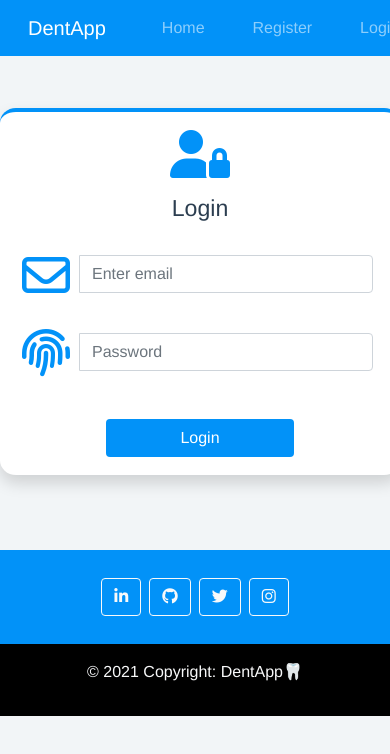
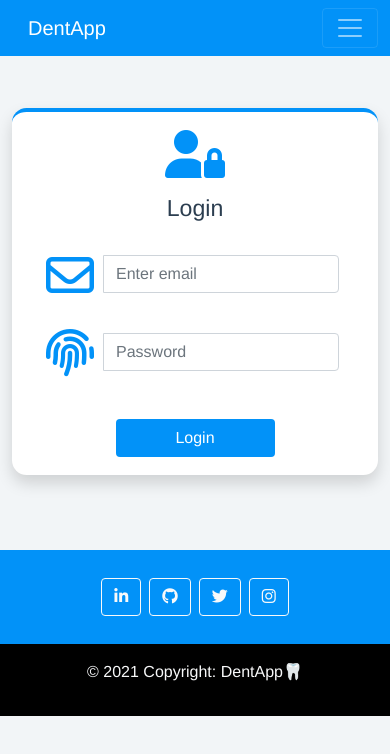
Before and after one commit to ibobev/dent-appointment-system, a Vue app in the folder client/: page /login in a window 390 px wide. Shown: the top 754 px of the page. Built offline with nearby package versions, Linux system fonts and the light colour scheme.

Commit message:
Fix navabar responsiveness
Make the hamburger menu clickable

```diff
--- a/client/src/components/Navigation.vue
+++ b/client/src/components/Navigation.vue
@@ -1,16 +1,28 @@
 <template>
   <header class="container">
-    <nav class="navbar navbar-expand navbar-dark fixed-top">
+    <nav class="navbar navbar-expand-lg navbar-dark fixed-top">
       <div class="container">
-
-        <router-link to="/" class=" navbar-brand nav-link">DentApp</router-link>
-        <div class="collapse navbar-collapse">
+        <router-link to="/" class="navbar-brand nav-link">DentApp</router-link>
+        <button
+          class="navbar-toggler"
+          type="button"
+          aria-label="Toggle navigation"
+          v-on:click="navCollapsed = !navCollapsed"
+        >
+          <span class="navbar-toggler-icon"></span>
+        </button>
+        <div
+          class="navbar-collapse"
+          v-bind:class="{ collapse: !navCollapsed, collapsed: navCollapsed }"
+        >
           <ul class="navbar-nav">
             <li class="nav-item px-3">
               <router-link to="/" class="nav-link">Home</router-link>
             </li>
             <li class="nav-item px-3">
-              <router-link to="/register" class="nav-link">Register</router-link>
+              <router-link to="/register" class="nav-link"
+                >Register</router-link
+              >
             </li>
             <li class="nav-item px-3">
               <router-link to="/login" class="nav-link">Login</router-link>
@@ -23,11 +35,22 @@
 </template>
 
 <style scoped>
-  nav{
-    background-color: #0292f8;
-  }
+nav {
+  background-color: #0292f8;
+}
 </style>
 
 <script>
-
+export default {
+  data() {
+    return {
+      navCollapsed: false,
+    };
+  },
+  watch: {
+    $route() {
+      this.navCollapsed = false;
+    },
+  },
+};
 </script>
--- a/client/src/views/Login.vue
+++ b/client/src/views/Login.vue
@@ -1,9 +1,12 @@
 <template>
+  <div class="container">
     <div class="row mt-4" v-if="error">
-    <div class="col-6 offset-md-3">
-      <div class="alert alert-danger">{{error}}</div>
+      <div class="col-md-6 offset-md-3">
+        <div class="alert alert-danger">{{ error }}</div>
       </div>
     </div>
+    <div class="row">
+      <div class="col-sm-12 col-md-6 col-lg-4 offset-md-3 offset-lg-4">
         <div id="login-page" class="container mt-5 shadow">
           <i class="fas fa-user-lock fa-3x mt-2"></i>
           <h3 class="mt-3 mb-4">Login</h3>
@@ -38,63 +41,70 @@
             <button type="submit" class="btn mt-3 mb-2">Login</button>
           </form>
         </div>
+      </div>
+    </div>
+  </div>
 </template>
 
 <style scoped>
-#login-page{
-  padding-top:10px;
-  padding-bottom:10px;
+#login-page {
+  padding-top: 10px;
+  padding-bottom: 10px;
   margin-bottom: 75px;
   background-color: #fff;
-  width:400px;
+  /* width: 400px; */
   border-top: 4px solid #0292f8;
-  border-radius:4%;
+  border-radius: 4%;
 }
-.far{
-  color:#0292f8;
-  margin-right:10px;
-  margin-left:10px;
+.far {
+  color: #0292f8;
+  margin-right: 10px;
+  margin-left: 10px;
 }
-.fas{
-  color:#0292f8;
-  margin-right:10px;
-  margin-left:10px;
+.fas {
+  color: #0292f8;
+  margin-right: 10px;
+  margin-left: 10px;
 }
-#email{
-  margin-right:15px;
+#email {
+  margin-right: 15px;
 }
-#password{
-  margin-right:15px;
+#password {
+  margin-right: 15px;
 }
-button{
+button {
   background-color: #0292f8;
-  color:#fff;
-  width:50%;
+  color: #fff;
+  width: 50%;
 }
-
 </style>
 
 <script>
-import axios from 'axios';
+import axios from "axios";
 
 export default {
-  name: 'Login',
+  name: "Login",
   data() {
     return {
-      error: '',
-      email: '',
-      password: '',
-    }
+      error: "",
+      email: "",
+      password: "",
+    };
   },
   methods: {
     onLoginSubmit() {
       axios
-        .post('/api/v1/accounts/login', { email: this.email, password: this.password })
-        .then(res => {
+        .post("/api/v1/accounts/login", {
+          email: this.email,
+          password: this.password,
+        })
+        .then(
+          (res) => {
             const token = res.data.token;
             document.cookie = `_token=${token};samesite=lax`;
             console.log(token);
-        }, error => {
+          },
+          (error) => {
             if (error.response) {
               console.log(error.response);
               this.error = error.response.data.statusmsg;
@@ -103,9 +113,9 @@ export default {
             } else {
               console.log(error);
             }
-        });
           }
-  }
-}
-
+        );
+    },
+  },
+};
 </script>
```
Lines whose indentation alone changed are shown as unchanged.
